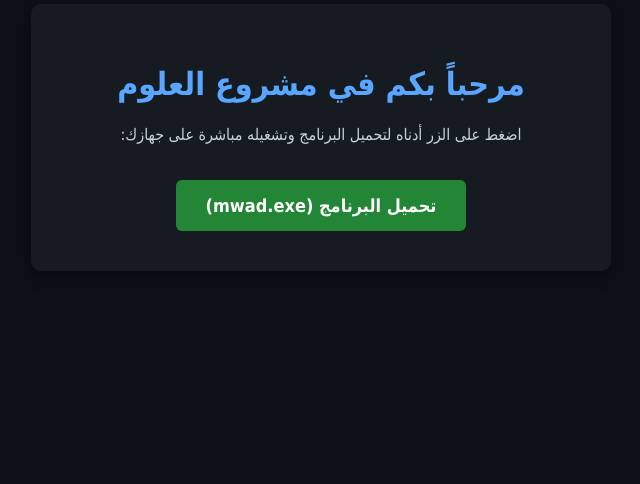
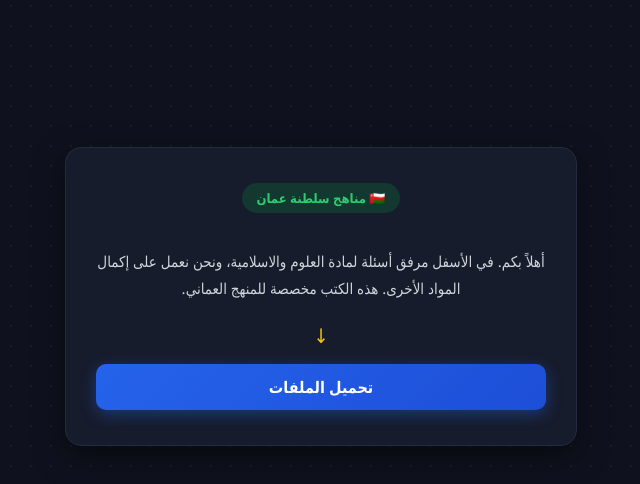
Before and after one commit to mralabdali2-arch/oman-science-game, a plain HTML site: page index.html in a window 1280 px wide. Shown: the part 104-588 px from the top of the page, without its empty margins (319-959 px from the left). Drawn offline with Linux system fonts and the light colour scheme.

Commit message:
Update index.html

```diff
--- a/index.html
+++ b/index.html
@@ -3,43 +3,90 @@
 <head>
     <meta charset="UTF-8">
     <meta name="viewport" content="width=device-width, initial-scale=1.0">
-    <title>مشروع علوم عمان - تحميل اللعبة</title>
+    <title>مناهج سلطنة عمان</title>
     <style>
         body {
-            font-family: Tahoma, sans-serif;
-            background-color: #0d1117;
-            color: #c9d1d9;
+            margin: 0;
+            padding: 0;
+            background-color: #0f121e;
+            font-family: 'Segoe UI', Tahoma, Geneva, Verdana, sans-serif;
+            display: flex;
+            justify-content: center;
+            align-items: center;
+            height: 100vh;
+            color: #ffffff;
+            /* تأثير الخلفية المخططة الخفيفة */
+            background-image: radial-gradient(rgba(255, 255, 255, 0.05) 1px, transparent 1px);
+            background-size: 20px 20px;
+        }
+
+        .card {
+            background-color: #171c2c;
+            border: 1px solid #232a42;
+            border-radius: 16px;
+            padding: 35px 30px;
             text-align: center;
-            padding-top: 100px;
+            max-width: 450px;
+            width: 90%;
+            box-shadow: 0 10px 30px rgba(0, 0, 0, 0.5);
         }
-        .container {
-            background-color: #161b22;
-            max-width: 500px;
-            margin: auto;
-            padding: 40px;
+
+        .badge {
+            background-color: #133830;
+            color: #2ecc71;
+            padding: 6px 14px;
+            border-radius: 20px;
+            font-size: 13px;
+            display: inline-block;
+            margin-bottom: 20px;
+            font-weight: 600;
+        }
+
+        p {
+            font-size: 15px;
+            line-height: 1.8;
+            color: #d1d5db;
+            margin-bottom: 20px;
+        }
+
+        .arrow {
+            font-size: 20px;
+            color: #f1c40f;
+            margin-bottom: 15px;
+        }
+
+        .download-btn {
+            background: linear-gradient(135deg, #2563eb, #1d4ed8);
+            color: white;
+            border: none;
+            padding: 12px 0;
+            width: 100%;
             border-radius: 10px;
-            box-shadow: 0 4px 15px rgba(0,0,0,0.5);
+            font-size: 16px;
+            font-weight: bold;
+            cursor: pointer;
+            text-decoration: none;
+            display: inline-block;
+            transition: all 0.3s ease;
+            box-shadow: 0 4px 15px rgba(37, 99, 235, 0.4);
         }
-        h1 { color: #58a6ff; }
-        .btn {
-            display: inline-block;
-            background-color: #238636;
-            color: white;
-            padding: 15px 30px;
-            font-size: 18px;
-            text-decoration: none;
-            border-radius: 6px;
-            margin-top: 20px;
-            font-weight: bold;
+
+        .download-btn:hover {
+            background: linear-gradient(135deg, #1d4ed8, #1e40af);
+            box-shadow: 0 6px 20px rgba(37, 99, 235, 0.6);
+            transform: translateY(-2px);
         }
-        .btn:hover { background-color: #2ea043; }
     </style>
 </head>
 <body>
-    <div class="container">
-        <h1>مرحباً بكم في مشروع العلوم</h1>
-        <p>اضغط على الزر أدناه لتحميل البرنامج وتشغيله مباشرة على جهازك:</p>
-        <a href="mwad.exe" class="btn">تحميل البرنامج (mwad.exe)</a>
+
+    <div class="card">
+        <div class="badge">🇴🇲 مناهج سلطنة عمان</div>
+        <p>أهلاً بكم. في الأسفل مرفق أسئلة لمادة العلوم والاسلامية، ونحن نعمل على إكمال المواد الأخرى. هذه الكتب مخصصة للمنهج العماني.</p>
+        <div class="arrow">↓</div>
+        <!-- تم ربط الزر بملف 2 mwad.exe بالشكل الصحيح -->
+        <a href="2%20mwad.exe" class="download-btn" download>تحميل الملفات</a>
     </div>
+
 </body>
 </html>
```
